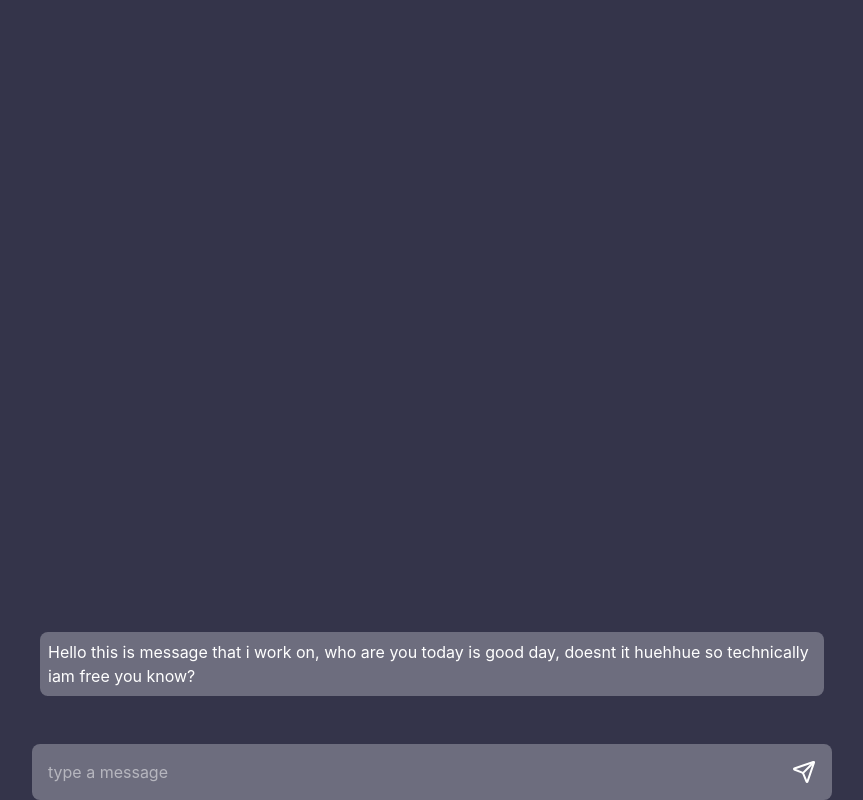
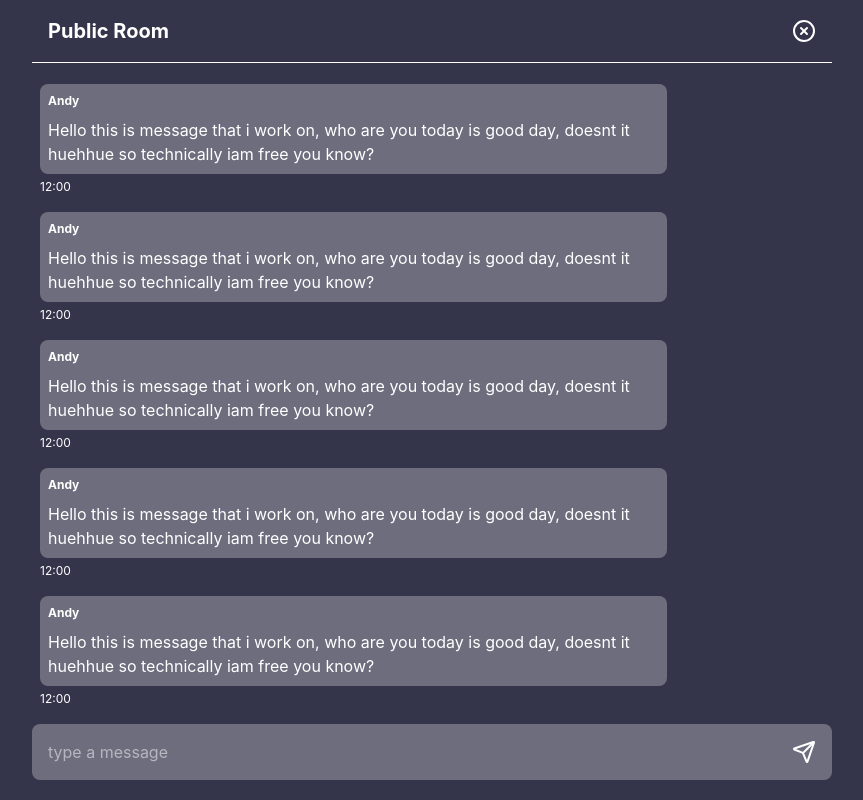
Before and after one commit to Zer0-Gravity/mini-react-project, a React (Vite) app in the folder chat-app/chat-ui/: page /public in a window 1280 px wide. Shown: the whole page, without its empty margins (208-1071 px from the left). Built offline with nearby package versions, Linux system fonts and the light colour scheme.

Commit message:
Feat: Restyle Chat UI

```diff
--- a/chat-app/chat-ui/src/Component/Chat.tsx
+++ b/chat-app/chat-ui/src/Component/Chat.tsx
@@ -1,17 +1,36 @@
-import { Send } from "lucide-react";
+import { CircleX, Send } from "lucide-react";
+import { useNavigate } from "react-router";
 
 function Chat() {
+    const navigate = useNavigate();
+
     return (
-        <main className="flex flex-col h-screen w-screen md:w-200 pt-10  text-white relative">
-            <section className="flex-1 flex flex-col justify-end gap-2 m-2">
-                <p className="bg-secondary p-2 rounded-lg">
-                    Hello this is message that i work on, who are you today is
-                    good day, doesnt it huehhue so technically iam free you
-                    know?
-                </p>
+        <main className="flex flex-col h-screen w-screen md:w-200 text-white relative">
+            <header className="flex items-center justify-between p-4 border-b">
+                <h1 className="font-bold text-[20px]">Public Room</h1>
+                {/* Back to previous page */}
+                <CircleX onClick={() => navigate(-1)} />
+            </header>
+
+            <section className="flex-1 flex flex-col gap-2 m-2 overflow-y-auto min-h-0">
+                <div className="mt-auto space-y-4">
+                    {[1, 2, 3, 4, 5].map((i) => (
+                        <div key={i} className="space-y-1 max-w-[80%]">
+                            <div className="bg-secondary p-2 rounded-lg space-y-2">
+                                <p className="font-bold text-[12px]">Andy</p>
+                                <p>
+                                    Hello this is message that i work on, who
+                                    are you today is good day, doesnt it huehhue
+                                    so technically iam free you know?
+                                </p>
+                            </div>
+                            <p className="text-[12px]">12:00</p>
+                        </div>
+                    ))}
+                </div>
             </section>
 
-            <section className="bg-secondary p-4 md:rounded-lg w-full flex justify-between mt-10 gap-2 outline-none">
+            <section className="bg-secondary p-4 md:rounded-lg w-full flex justify-between mt-2 gap-2 outline-none md:mb-5">
                 <input
                     type="text"
                     placeholder="type a message"
```
